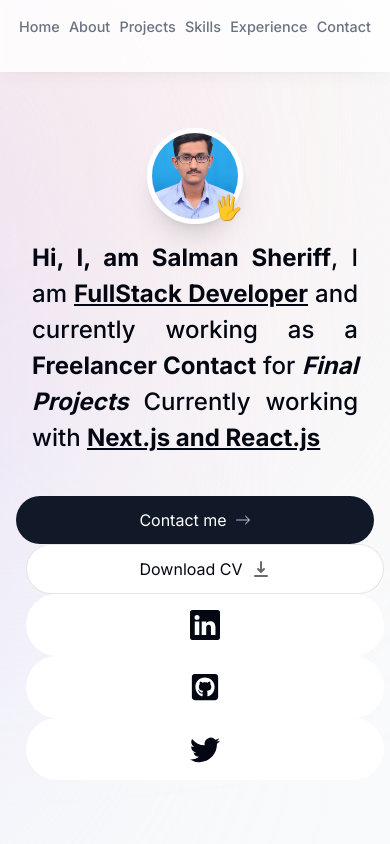
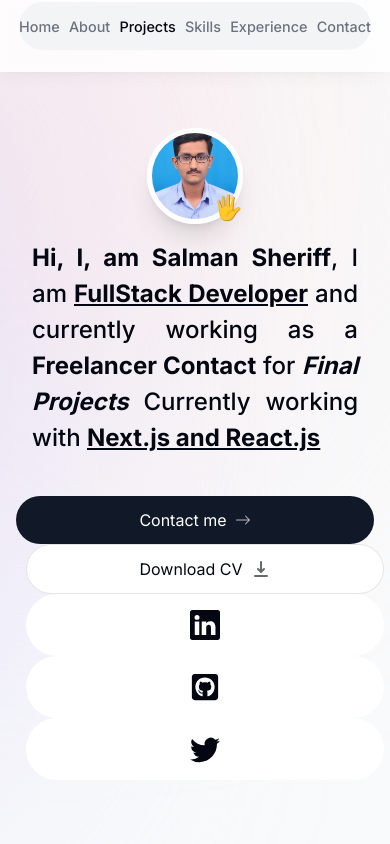
Before and after one commit to salmansheri/salman-sheriff, a Next.js app: page / in a window 390 px wide. Shown: the top 844 px of the page. Built offline with nearby package versions, Linux system fonts and the light colour scheme.

Commit message:
completed header

```diff
--- a/package.json
+++ b/package.json
@@ -14,6 +14,7 @@
     "@types/react": "18.2.17",
     "@types/react-dom": "18.2.7",
     "autoprefixer": "10.4.14",
+    "clsx": "^2.0.0",
     "eslint": "8.45.0",
     "eslint-config-next": "13.4.12",
     "framer-motion": "^10.14.0",
@@ -23,6 +24,7 @@
     "react": "18.2.0",
     "react-dom": "18.2.0",
     "react-icons": "^4.10.1",
+    "react-intersection-observer": "^9.5.2",
     "tailwind-merge": "^1.14.0",
     "tailwindcss": "3.3.3",
     "typescript": "5.1.6"
--- a/src/app/layout.tsx
+++ b/src/app/layout.tsx
@@ -3,6 +3,7 @@ import "./globals.css";
 import type { Metadata } from "next";
 import { Inter } from "next/font/google";
 import { twMerge } from "tailwind-merge";
+import ActiveSectionContextProvider from "@/context/active-section-context";
 
 const inter = Inter({ subsets: ["latin"] });
 
@@ -17,16 +18,20 @@ export default function RootLayout({
   children: React.ReactNode;
 }) {
   return (
-    <html lang="en">
+    <html lang="en" className="!scroll-smooth">
       <body
         className={twMerge(inter.className, "pt-32 bg-gray-50 text-gray-950")}
       >
         <div className="bg-[#fbe2e3] absolute top-[-6rem] right-[11rem] -z-10 h-[31.25rem] w-[31.25rem] rounded-full blur-[10rem] sm:w-[68.75rem] "></div>
         <div className="bg-[#dbd7fb] absolute top-[-1rem] left-[-35rem] -z-10 h-[50rem] w-[31.25rem] rounded-full blur-[10rem] sm:w-[68.75rem] md:left-[-33rem] lg:left-[-28rem] xl:left-[-15rem] 2xl:left-[-5rem]"></div>
 
+        <ActiveSectionContextProvider>
+
+
         <Header />
 
         {children}
+        </ActiveSectionContextProvider>
       </body>
     </html>
   );
--- a/src/components/about.tsx
+++ b/src/components/about.tsx
@@ -1,13 +1,25 @@
 "use client";
 
 import { motion } from "framer-motion";
-import React from "react";
+import React, { useEffect } from "react";
 import SectionHeading from "./section-heading";
+import { useInView } from "react-intersection-observer";
+import { useActiveSectionContext } from "@/hooks/use-active-section";
 
 const About = () => {
+  const { ref, inView } = useInView();
+  const { setActiveSection, timeOfLastClick } = useActiveSectionContext();
+
+  useEffect(() => {
+    if (inView && Date.now() - timeOfLastClick > 1000) {
+      setActiveSection("About");
+    }
+  }, [inView, setActiveSection, timeOfLastClick]);
   return (
     <motion.section
-      className="mb-23 max-w-[45rem] text-center leading-8 sm:mb-48"
+      ref={ref}
+      id="about"
+      className="mb-23 max-w-[45rem] text-center leading-8 sm:mb-48 scroll-mt-28"
       initial={{
         opacity: 0,
         y: 100,
--- a/src/components/header.tsx
+++ b/src/components/header.tsx
@@ -1,10 +1,15 @@
 "use client";
 
+import { useActiveSectionContext } from "@/hooks/use-active-section";
+import { links } from "@/lib/data";
+import { cn } from "@/lib/utils";
 import { motion } from "framer-motion";
-import { links } from "@/lib/data";
 import Link from "next/link";
+import { twMerge } from "tailwind-merge";
 
 const Header = () => {
+  const { activeSection, setActiveSection } = useActiveSectionContext();
+
   return (
     <header className="z-[999] relative">
       <motion.div
@@ -36,10 +41,25 @@ const Header = () => {
               }}
             >
               <Link
-                className="flex items-center justify-center w-full  hover:text-gray-950 transition "
+                className={cn(
+                  "flex items-center justify-center w-full  hover:text-gray-950 transition",
+                  activeSection === link.name && "text-gray-950"
+                )}
                 href={link.hash}
+                onClick={() => setActiveSection(link.name)}
               >
                 {link.name}
+                {link.name === activeSection && (
+                  <motion.span
+                    layoutId="acitveSection"
+                    transition={{
+                      type: "spring",
+                      stiffness: 380,
+                      damping: 30,
+                    }}
+                    className="bg-gray-100 rounded-full absolute inset-0 -z-10"
+                  ></motion.span>
+                )}
               </Link>
             </motion.li>
           ))}
--- a/src/components/intro.tsx
+++ b/src/components/intro.tsx
@@ -1,16 +1,33 @@
 "use client";
 
+import { motion } from "framer-motion";
 import Image from "next/image";
-import { motion } from "framer-motion";
 import Link from "next/link";
 import { BsArrowRight, BsLinkedin, BsTwitter } from "react-icons/bs";
 
+import { useActiveSectionContext } from "@/hooks/use-active-section";
+import { useEffect } from "react";
 import { FaGithubSquare } from "react-icons/fa";
 import { HiDownload } from "react-icons/hi";
+import { useInView } from "react-intersection-observer";
 
 const Intro = () => {
+  const { ref, inView } = useInView();
+  const { setActiveSection } = useActiveSectionContext();
+
+  useEffect(() => {
+    if (inView) {
+      setActiveSection("Home");
+    }
+
+
+  }, [inView, setActiveSection]);
   return (
-    <section className="mb-28 max-w-[50rem] text-justify sm:mb-0">
+    <section
+      ref={ref}
+      id="home"
+      className="mb-28 max-w-[50rem] text-justify sm:mb-0 scroll-mt-48"
+    >
       <div className="flex items-center justify-center">
         <div className="relative">
           <motion.div
--- a/src/components/projects.tsx
+++ b/src/components/projects.tsx
@@ -2,12 +2,13 @@
 
 import { TProjectsData, projectsData } from "@/lib/data";
 import Image from "next/image";
-import React, { useRef } from "react";
+import React, { useEffect, useRef } from "react";
 import { BsGithub } from "react-icons/bs";
 import SectionHeading from "./section-heading";
 import { Share } from "lucide-react";
-import { useScroll, useTransform } from "framer-motion";
+import { useInView, useScroll, useTransform } from "framer-motion";
 import { motion } from "framer-motion";
+import { useActiveSectionContext } from "@/hooks/use-active-section";
 
 const Project = ({ title, description, tags, imageUrl }: TProjectsData) => {
   const ref = useRef<HTMLDivElement>(null);
@@ -65,8 +66,18 @@ const Project = ({ title, description, tags, imageUrl }: TProjectsData) => {
 };
 
 const Projects = () => {
+  const ref = useRef(null);
+  const isInView = useInView(ref);
+
+  const { setActiveSection } = useActiveSectionContext();
+
+  useEffect(() => {
+    if (isInView) {
+      setActiveSection("Projects");
+    }
+  }, [isInView, setActiveSection]);
   return (
-    <section>
+    <section ref={ref} className="scroll-mt-48" id="projects">
       <SectionHeading title="Projects" />
       <div>
         {projectsData.map((project) => (
--- /dev/null
+++ b/src/context/active-section-context.tsx
@@ -0,0 +1,40 @@
+"use client";
+
+import { links } from "@/lib/data";
+import { useState, createContext } from "react";
+
+type SectionName = (typeof links)[number]["name"];
+
+interface ActiveSectionContextInterface {
+  activeSection: SectionName;
+  setActiveSection: React.Dispatch<React.SetStateAction<SectionName>>;
+  timeOfLastClick: number;
+  setTimeOfLastClick: React.Dispatch<React.SetStateAction<number>>;
+}
+
+export const ActiveSectionContext =
+  createContext<ActiveSectionContextInterface | null>(null);
+
+const ActiveSectionContextProvider = ({
+  children,
+}: {
+  children: React.ReactNode;
+}) => {
+  const [activeSection, setActiveSection] = useState<SectionName>("Home");
+  const [timeOfLastClick, setTimeOfLastClick] = useState<number>(0);
+
+  return (
+    <ActiveSectionContext.Provider
+      value={{
+        activeSection,
+        setActiveSection,
+        timeOfLastClick,
+        setTimeOfLastClick,
+      }}
+    >
+      {children}
+    </ActiveSectionContext.Provider>
+  );
+};
+
+export default ActiveSectionContextProvider;
--- /dev/null
+++ b/src/hooks/use-active-section.tsx
@@ -0,0 +1,15 @@
+"use client";
+import { ActiveSectionContext } from "@/context/active-section-context";
+import { useContext } from "react";
+
+export const useActiveSectionContext = () => {
+  const context = useContext(ActiveSectionContext);
+
+  if (context === null) {
+    throw new Error(
+      "useActiveSectionContext must be used within a ActiveSectionContextProvider"
+    );
+  }
+
+  return context;
+};
--- /dev/null
+++ b/src/lib/utils.ts
@@ -0,0 +1,6 @@
+import { clsx, type ClassValue } from 'clsx';
+import { twMerge } from 'tailwind-merge';
+
+export function cn(...input: ClassValue[]) {
+    return twMerge(clsx(input))
+}
```
Also changed, not shown: 1 other file (tests, documents, lock files or other folders).
